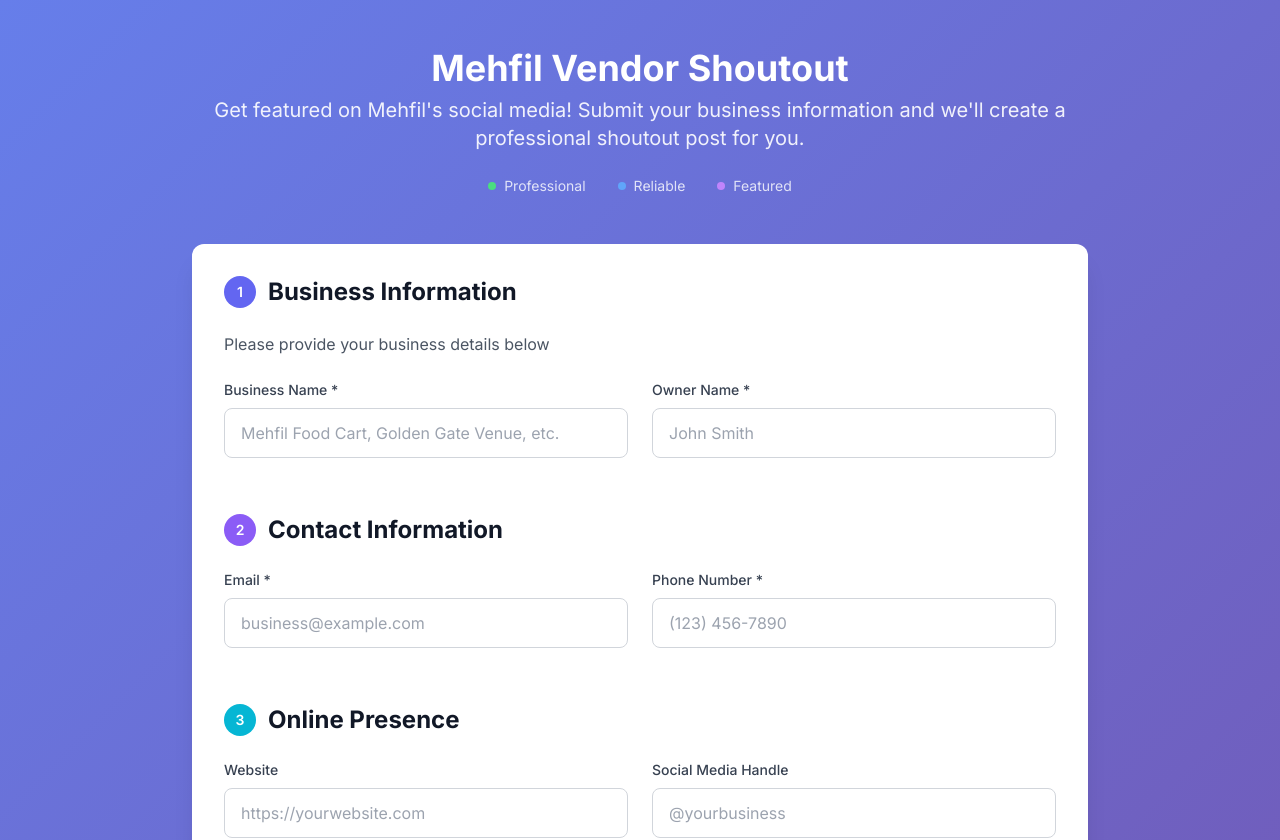
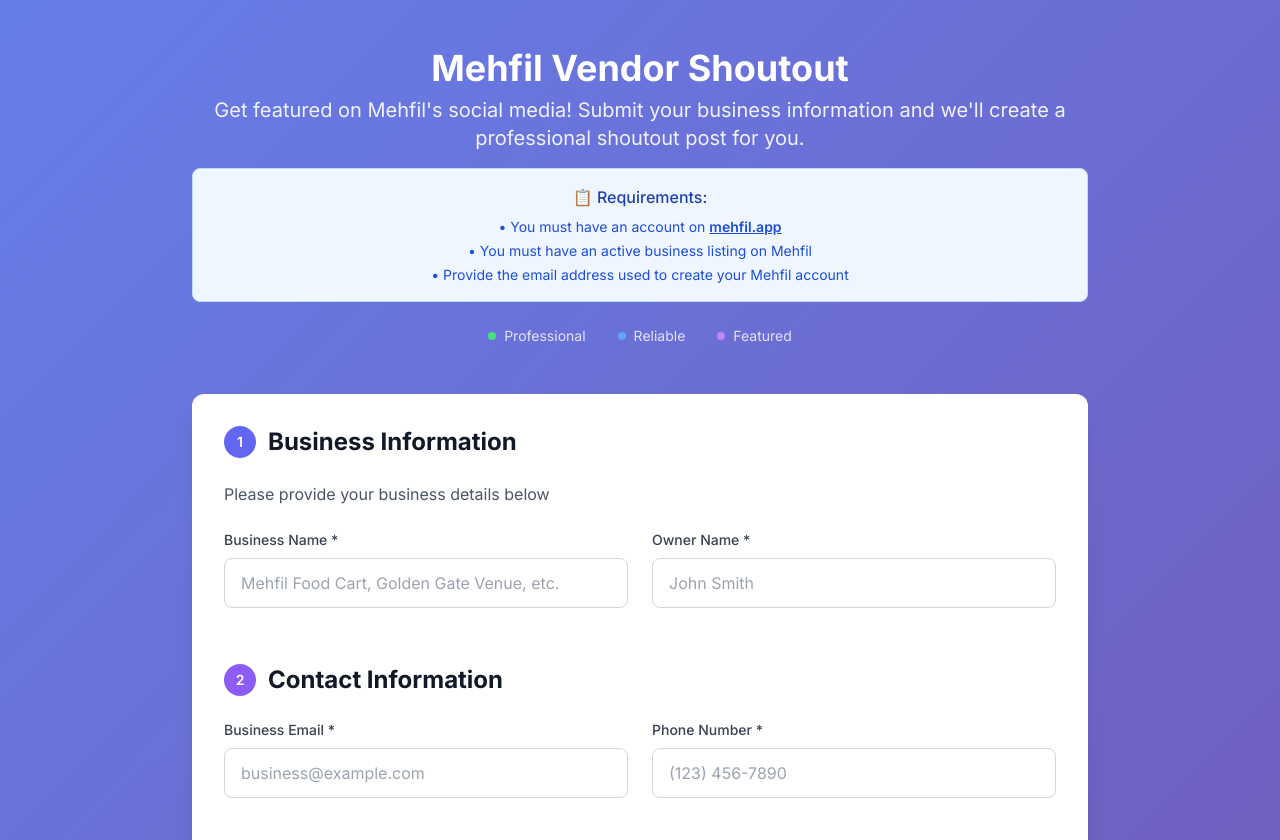
Before and after one commit to ImranK1130/VendorShoutout, a Next.js app: page / in a window 1280 px wide. Shown: the top 840 px of the page. Built offline with nearby package versions, Linux system fonts and the light colour scheme.

Commit message:
requirements

```diff
--- a/app/page.tsx
+++ b/app/page.tsx
@@ -243,6 +243,14 @@
             <p className="text-xl text-white/90">
               Get featured on Mehfil's social media! Submit your business information and we'll create a professional shoutout post for you.
             </p>
+            <div className="mt-4 p-4 bg-blue-50 border border-blue-200 rounded-lg">
+              <p className="text-blue-800 font-medium">📋 Requirements:</p>
+              <ul className="text-blue-700 text-sm mt-2 space-y-1">
+                <li>• You must have an account on <a href="https://mehfil.app" target="_blank" className="underline font-semibold">mehfil.app</a></li>
+                <li>• You must have an active business listing on Mehfil</li>
+                <li>• Provide the email address used to create your Mehfil account</li>
+              </ul>
+            </div>
           </div>
 
           <div className="flex justify-center items-center gap-8 text-white/80 text-sm">
@@ -330,8 +338,7 @@
 
               <div className="grid grid-cols-1 md:grid-cols-2 gap-6">
                 <div className="form-group">
-                  {/* <label className="form-label">Account Email on Mehfil *</label> */}
-                  <label className="form-label">Email *</label>
+                  <label className="form-label">Business Email *</label>
                   <input
                     type="email"
                     name="email"
@@ -356,6 +363,8 @@
                   {errors.phone && <p className="text-red-500 text-sm mt-1">{errors.phone}</p>}
                 </div>
               </div>
+
+
             </div>
 
             {/* Online Presence Section */}
```
